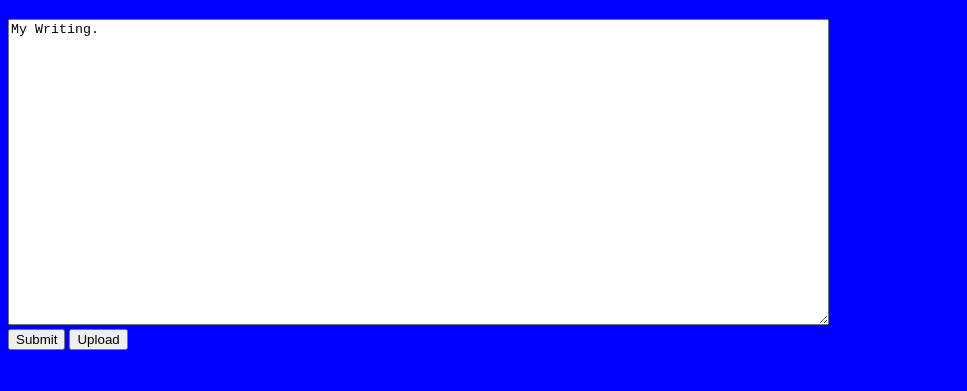
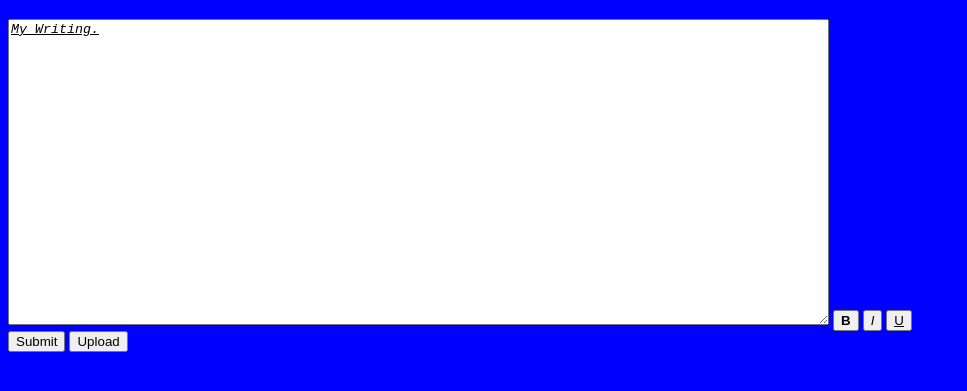
Before and after one commit to Writers-Block-17/Mock-Up, a plain HTML site: page Writer's Block/index.html in a window 1280 px wide. Shown: the part 105-496 px from the top of the page, without its empty margins (0-967 px from the left). Drawn offline with nearby package versions, Linux system fonts and the light colour scheme.

Commit message:
Attempted Bold, Italic, Underline Functionality
Hopefully this comes out as a fork. Or branch. Still unfamiliar with terminology.  This push is not functional, hence I do not want to override the master branch.

```diff
--- a/Writer's Block/index.html
+++ b/Writer's Block/index.html
@@ -19,6 +19,9 @@
 		<h1>Your Page</h1>
 		<nav>
 			<textarea id="writing" rows="20" cols="100">My Writing.</textarea>
+			<button id="bold"><strong>B</strong></button>
+			<button id="italic"><em>I</em></button>
+			<button id="underline"><u>U</u></button>
 		</nav>
 		<button id="submit">Submit</button>
 		<button>Upload</button>
--- a/Writer's Block/initiate.js
+++ b/Writer's Block/initiate.js
@@ -2,6 +2,21 @@
 
 $(document).ready(function() {
 	//jQuery functionality
+
+	var target = $("#writing").val();
+	//bold button
+	$("#bold").click(function() {
+		if (target.style.fontWeight == "normal") {
+			target.style.fontWeight = "bolder";
+		} else {
+			target.style.fontWeight = "normal";
+		}
+	});
+
+	//italic button
+	$("#italic").click(function() {
+		alert(target);
+	});
 
 	//Submit button
 	$("#submit").click(function() {
--- a/Writer's Block/main.css
+++ b/Writer's Block/main.css
@@ -13,6 +13,24 @@ body.nav {
 	display: block;
 }
 
+#writing {
+	font-weight: normal;
+	font-style: italic;
+	text-decoration: underline;
+}
+
+#bold {
+	text-decoration: bold;
+}
+
+#italic {
+	text-decoration: italic;
+}
+
+#underline {
+	text-decoration: underline;
+}
+
 h1 {
 	color: coral;
 }
```
Also changed, not shown: 2 other files.
